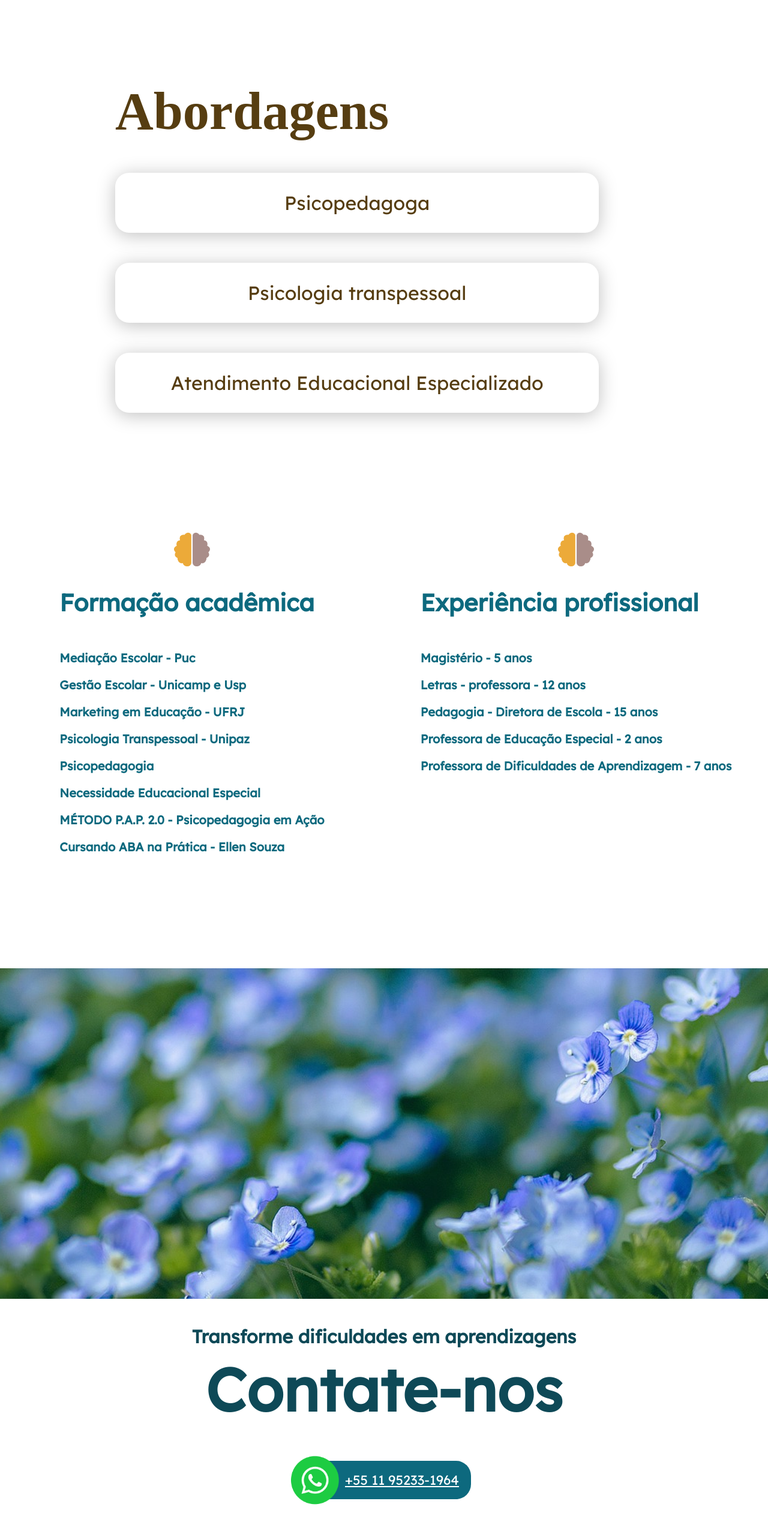
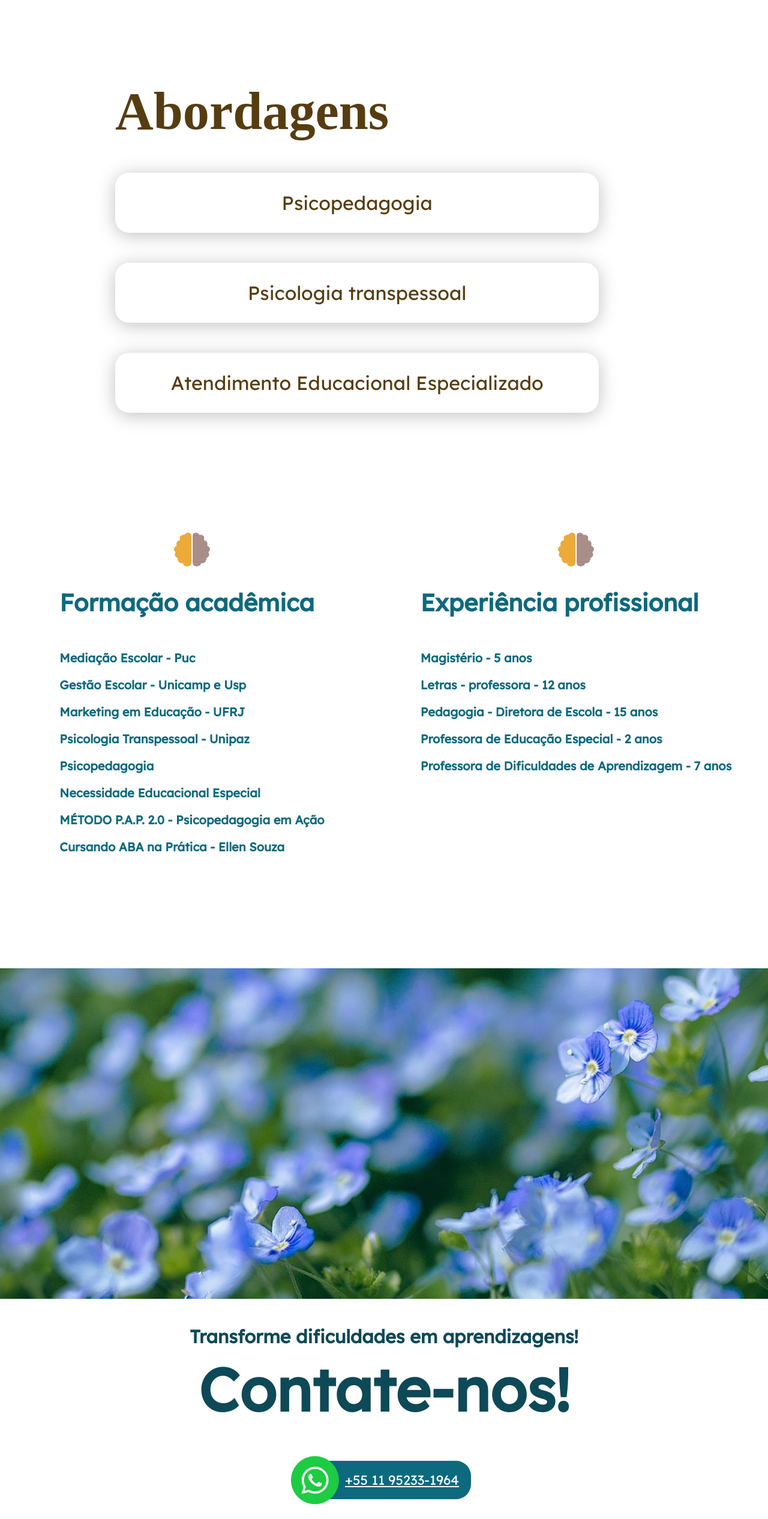
Before and after one commit to AgataCeci/Bia_Castanho, a React (Create React App) app in the folder bia_castanho/: page / in a window 1280 px wide. Shown: the part 2660-5192 px from the top of the page at 60% size. Built offline with nearby package versions, Linux system fonts and the light colour scheme.

Commit message:
versão final 2.0

```diff
--- a/bia_castanho/src/pages/Portfolio.jsx
+++ b/bia_castanho/src/pages/Portfolio.jsx
@@ -213,14 +213,14 @@ export default function Portfolio (){
                             <label className='tituloabordagens'>Abordagens</label>
 
                             <div className='divclicavel' onClick={() => setPopupAberto('psicopedagogo')}>
-                                <label  className='tituloitemabordagens'>Psicopedagoga</label>
+                                <label  className='tituloitemabordagens'>Psicopedagogia</label>
                             </div>
 
                             {popupAberto === 'psicopedagogo' && (
                             <div ref={popupRef} className={`divclicada
                             ${popupAnimando ? 'popup-ativa' : ''}
                             ${popupFechando ? 'saindo' : ''}`}>                                    <div>
-                                    <label className='tituloitemabordagensclicada'>Psicopedagoga</label>
+                                    <label className='tituloitemabordagensclicada'>Psicopedagogia</label>
                                     <div className='divinfosabordagens'>
                                         <label className='infosespecialidades'>"Psicopedagogo analisa e intervém em processos de ensino-aprendizagem, com o objetivo de otimizar o aprendizado.
                                         </label>
@@ -326,8 +326,8 @@ export default function Portfolio (){
                     <div>
                         <img src={flores} className='flores'/>
                         <div className='textocont'>
-                            <label className='titulocontato'>Transforme dificuldades em aprendizagens</label>
-                            <label className='titulocontato2'>Contate-nos</label>
+                            <label className='titulocontato'>Transforme dificuldades em aprendizagens!</label>
+                            <label className='titulocontato2'>Contate-nos!</label>
                         </div>
 
                         <div className='contatocont'>
```
